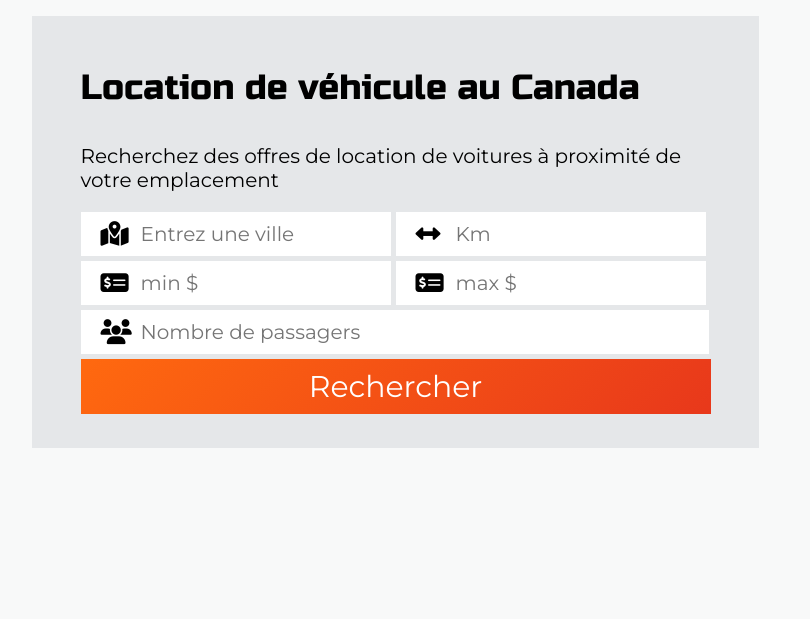
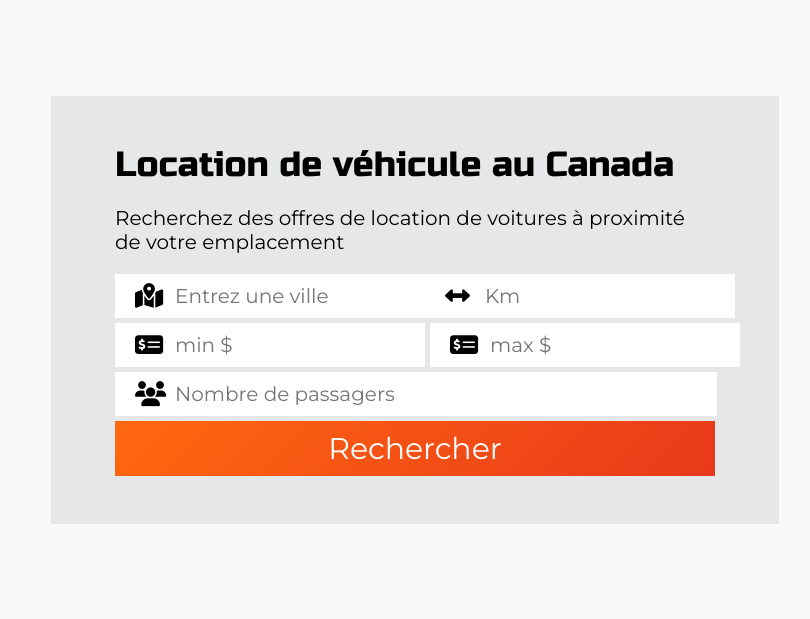
Before and after one commit to loupid/CarRentalWeb, a PHP site: page / in a window 1280 px wide. Shown: the part 98-717 px from the top of the page, without its empty margins (225-1035 px from the left). Run offline with PHP 8.4, Linux system fonts and the light colour scheme; data that the repository does not hold is empty; some libraries are stand-ins or nearby versions.

Commit message:
Quickfilter centering

```diff
--- a/CSS/advancedFilter.css
+++ b/CSS/advancedFilter.css
@@ -1,15 +1,16 @@
 .sidenav {
-    height: 100%;
-    width: 0;
-    position: absolute;
-    z-index: 1;
+    position:absolute;
+    width: 250px;
+    margin-left:-250px;
     top: 0;
     left: 0;
+    bottom:0;
+    z-index: 1;
     background-color: #eeeeee;
     overflow-x: hidden;
     transition: all 0.5s;
     padding-top: 60px;
-    margin-top: 98px;
+    /*border:1px solid red;*/
 }
 
 .sidenav a {
--- a/CSS/quickFilter.css
+++ b/CSS/quickFilter.css
@@ -2,17 +2,19 @@
 
 .quick_filter{
     position: relative;
-    margin: 0 30% 10% 30%;
-    width: 81.3%;
-    height: 400px;
-    padding: 2% 6%;
+    display:block;
+    margin: 96px auto 96px auto;
+    width: 600px;
     background-color: #e5e7e9;
     transition: all .7s;
+    padding:48px 64px;
+    /*border:1px solid red;*/
 }
 
 .quick_filter .qf_title {
     font-family: 'Russo One', sans-serif;
     font-size: 35px;
+    margin:0;
 }
 
 .quick_filter .qf_description {
--- a/CSS/styles.css
+++ b/CSS/styles.css
@@ -40,10 +40,14 @@ body {
 }
 
 #main_body{
-    display: flex;
-    flex-direction: column;
+    display: block;
+    width:100%;
+    padding: 0;
 }
 
 .test {
-    display: flex;
+    position:relative;
+    display: block;
+    width:100%;
+    overflow:hidden;
 }
--- a/JS/Main.js
+++ b/JS/Main.js
@@ -1,13 +1,10 @@
 function openNav() {
-    $("#mySidenav").css({"width": "250px"});
-    $("#main_body").css({"marginLeft": "250px"});
+    $("#mySidenav").css({"marginLeft": "0px"});
     $("#icon_btn_burger").css({"color": "#fd5e53"});
-    $(".quick_filter").css({"left": "-15%"});
 }
 
 function closeNav() {
-    $("#mySidenav").css({"width": "0"});
-    $("#main_body").css({"marginLeft": "0"});
+    $("#mySidenav").css({"marginLeft": "-250px"});
     $("#icon_btn_burger").css({"color": "#ffffff"}).hover(function () {
         $(this).css("color", "#fd5e53")
     }, function () {
--- a/index.html
+++ b/index.html
@@ -97,11 +97,11 @@
                 <button type="submit" id="qf_btn_search">Rechercher</button>
             </div>
         </div>
-        <div class="cards">
-            <script>
-                GetAllCarsList();
-            </script>
-        </div>
+<!--        <div class="cards">-->
+<!--            <script>-->
+<!--                GetAllCarsList();-->
+<!--//             </script>-->
+<!--        // </div>-->
     </div>
 </div>
 </body>
```
